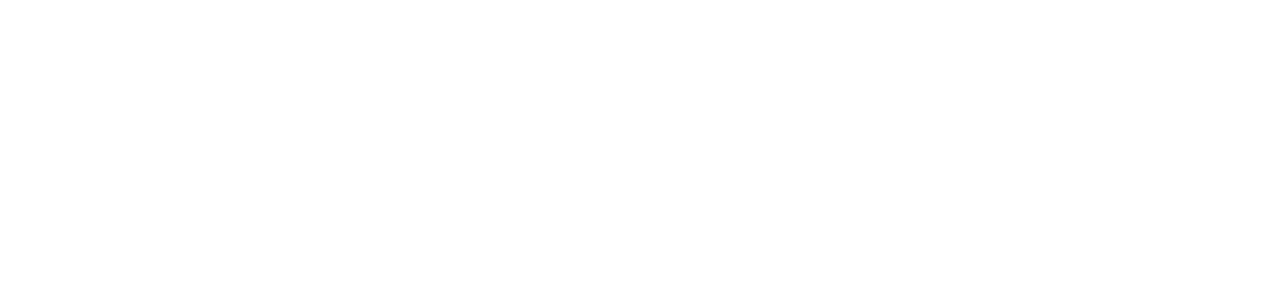
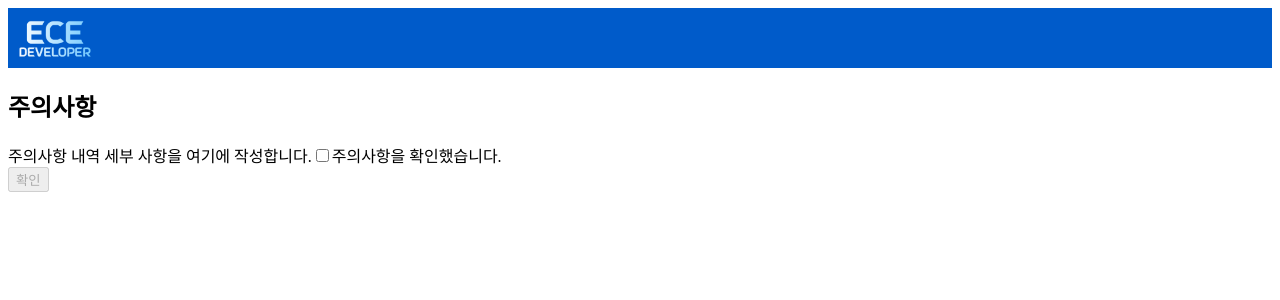
Before and after one commit to ECE-Developers/reservation-web, a React (Create React App) app: page /caution in a window 1280 px wide. Before the commit this address had no page. Shown: the top 300 px of the page. Built offline with nearby package versions, Linux system fonts and the light colour scheme.

Commit message:
feat: 테이블 시간 선택 페이지에서 선택 완료 버튼 클릭시 주의사항 페이지 추가

```diff
--- a/package.json
+++ b/package.json
@@ -6,6 +6,7 @@
     "@testing-library/jest-dom": "^5.16.5",
     "@testing-library/react": "^13.4.0",
     "@testing-library/user-event": "^13.5.0",
+    "moment": "^2.29.4",
     "react": "^18.2.0",
     "react-dom": "^18.2.0",
     "react-router-dom": "^6.8.0",
--- a/src/App.js
+++ b/src/App.js
@@ -2,6 +2,8 @@
 import SignUpPage from './Page/SignUpPage';
 import AgreePage from './Page/AgreePage';
 import MainPage from './Page/MainPage'
+import RsvPage from './Page/RsvPage';
+import CautionPage from './Page/CautionPage';
 import React from 'react';
 import { BrowserRouter as Router, Route, Routes } from 'react-router-dom';
 
@@ -10,9 +12,11 @@
 
       <Router>
         <Routes>
-        <Route path='/main' element={<MainPage />}></Route>
+          <Route path='/main' element={<MainPage />}></Route>
           <Route path='/signUp' element={<SignUpPage />}></Route>
           <Route path='/agreeInform' element={<AgreePage />}></Route>
+          <Route path='/rsv' element={<RsvPage />}></Route>
+          <Route path='/caution' element={<CautionPage />}></Route>
           <Route path='/' element={<LoginPage />}></Route>
         </Routes>
       </Router>
--- /dev/null
+++ b/src/Page/CautionPage.js
@@ -0,0 +1,58 @@
+import React, { useState, useEffect } from 'react';
+import Header from '../layout/Header';
+import { useNavigate } from "react-router-dom"
+
+
+function CautionPage(){
+  const [Check, setCheck] = useState(false);
+  const [noButton, setNoButton] =useState(true);
+
+  const navigate = useNavigate();
+  const navigateToMain = () => {
+    alert('예약이 완료되었습니다.')
+    navigate("/main");
+
+    /*api에 예약정보 찔러서
+    if(예약정보가 정상적으로 추가된 경우)
+      alert('예약이 완료되었습니다')
+    else
+      alert('예약이 완료되지 않았습니다. 다시 시도해주세요.')
+    navigate('/main')
+    */
+  }
+
+  const CheckEvent =()=>{
+    if(Check === false) {
+      setCheck(true)
+    }else {
+      setCheck(false)
+    }
+  };
+
+  useEffect(() => {
+    if(Check === true){
+      setNoButton(false)
+      return;
+    }
+    setNoButton(true);
+  },[Check]);
+
+  return (
+    <div>
+      <Header />
+      <h2>주의사항</h2>
+
+      <div>
+        <label>주의사항 내역 세부 사항을 여기에 작성합니다.</label>
+        <input type='checkbox' onChange={CheckEvent} />주의사항을 확인했습니다.
+      </div>
+
+      <div>
+          <button type='button' disabled={noButton} onClick={navigateToMain}>확인</button>
+      </div >
+    </div>
+
+  )
+}
+
+export default CautionPage;
--- a/src/Page/LoginPage.js
+++ b/src/Page/LoginPage.js
@@ -1,5 +1,5 @@
 import React, { useEffect, useState } from 'react'
-import Modal from '../Modal'
+import Modal from '../components/Modal'
 import Header from '../layout/Header'
 import { useNavigate } from "react-router-dom"
 /*import axios from 'axios';*/
--- a/src/Page/MainPage.js
+++ b/src/Page/MainPage.js
@@ -1,10 +1,15 @@
 import React from 'react';
 import Header from '../layout/Header';
-import {useLocation} from "react-router-dom"
+import {useLocation, useNavigate} from "react-router-dom"
 
 function MainPage(){
   const location = useLocation();
   const user_id = location.state.user_id;
+
+  const navigate = useNavigate();
+  const onClickRsv = () => {
+    navigate("/rsv", {state:{user_id:user_id}});
+  }
 
   return (
     <div>
@@ -15,7 +20,7 @@
       </div >
 
       <div>
-          <button type='button'>예약 하러가기 {user_id}</button>
+          <button type='button' onClick={onClickRsv}>예약 하러가기 {user_id}</button>
       </div >
     </div>
 
--- /dev/null
+++ b/src/Page/RsvPage.js
@@ -0,0 +1,31 @@
+import React from 'react';
+import Header from '../layout/Header';
+import CheckRsvTable from '../components/CheckRsvTable';
+import {/*useLocation,*/useNavigate} from "react-router-dom"
+
+function RsvPage(){
+  //const location = useLocation();
+  //const user_id = location.state.user_id;
+
+  const navigate = useNavigate();
+  const onClickConfirmRsv = () => {
+    navigate("/caution");
+  }
+
+  return (
+    <div>
+      <Header />
+
+      <div>
+        <label>예약페이지</label>
+      </div >
+        <CheckRsvTable />
+      <div>
+          <button type='button' onClick={onClickConfirmRsv}>선택 완료</button>
+      </div >
+    </div>
+
+  )
+}
+
+export default RsvPage;
--- a/src/components/Modal.js
+++ b/src/components/Modal.js
@@ -1,12 +1,11 @@
 import React from 'react';
-import './css/modal.css';
+import '../css/modal.css';
 
 const Modal = (props) => {
-  // 열기, 닫기, 모달 헤더 텍스트를 부모로부터 받아옴
+
   const { open, close, header } = props;
 
   return (
-    // 모달이 열릴때 openModal 클래스가 생성된다.
     <div className={open ? 'openModal modal' : 'modal'}>
       {open ? (
         <section>
--- a/src/components/table.js
+++ b/src/components/checkRsvTable.js
@@ -1,8 +1,8 @@
 import React, { useState } from 'react';
 import moment from 'moment';
-import '../css/timeRsvTable.css'
+import '../css/Table.css'
 
-const TimeReservationTable = () => {
+const CheckRsvTable = () => {
   const [selectedTime, setSelectedTime] = useState({});
   const [selectedCount, setSelectedCount] = useState(0);
   const today = moment().format('MM-DD');
@@ -63,4 +63,4 @@
   );
 };
 
-export default TimeReservationTable;
+export default CheckRsvTable;
```
Also changed, not shown: src/css/Table.css (renamed from src/css/timeRsvTable.css), 1 other file (tests, documents, lock files or other folders).
